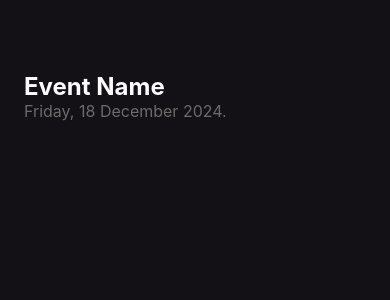
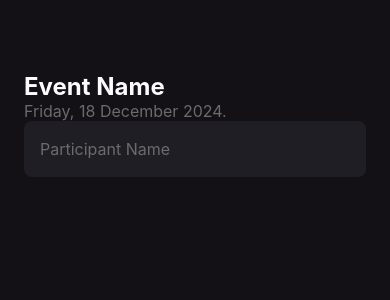
Before and after one commit to theguuholi/inhere, a React Native app: screen / in a window 390 px wide. Shown: the top 300 px of the page. Built offline with nearby package versions, Linux system fonts and the light colour scheme.

Commit message:
textinput

```diff
--- a/src/screens/Home/index.tsx
+++ b/src/screens/Home/index.tsx
@@ -1,4 +1,4 @@
-import { Text, View } from 'react-native';
+import { Text, TextInput, View } from 'react-native';
 import { styles } from './styles';
 
 export default function Home() {
@@ -6,6 +6,7 @@
     <View style={styles.container}>
       <Text style={styles.eventName}>Event Name</Text>
       <Text style={styles.eventDate}>Friday, 18 December 2024.</Text>
+      <TextInput style={styles.input} placeholder="Participant Name" placeholderTextColor="#6b6b6b" />
     </View>
   );
 }
--- a/src/screens/Home/styles.ts
+++ b/src/screens/Home/styles.ts
@@ -16,5 +16,13 @@
     eventDate: {
         color: "#6b6b6b",
         fontSize: 16,
+    },
+    input: {
+        backgroundColor: "#1f1e25",
+        height: 56,
+        padding: 16,
+        borderRadius: 8,
+        fontSize: 16,
+        color: "#fdfcfe"
     }
 });
```
